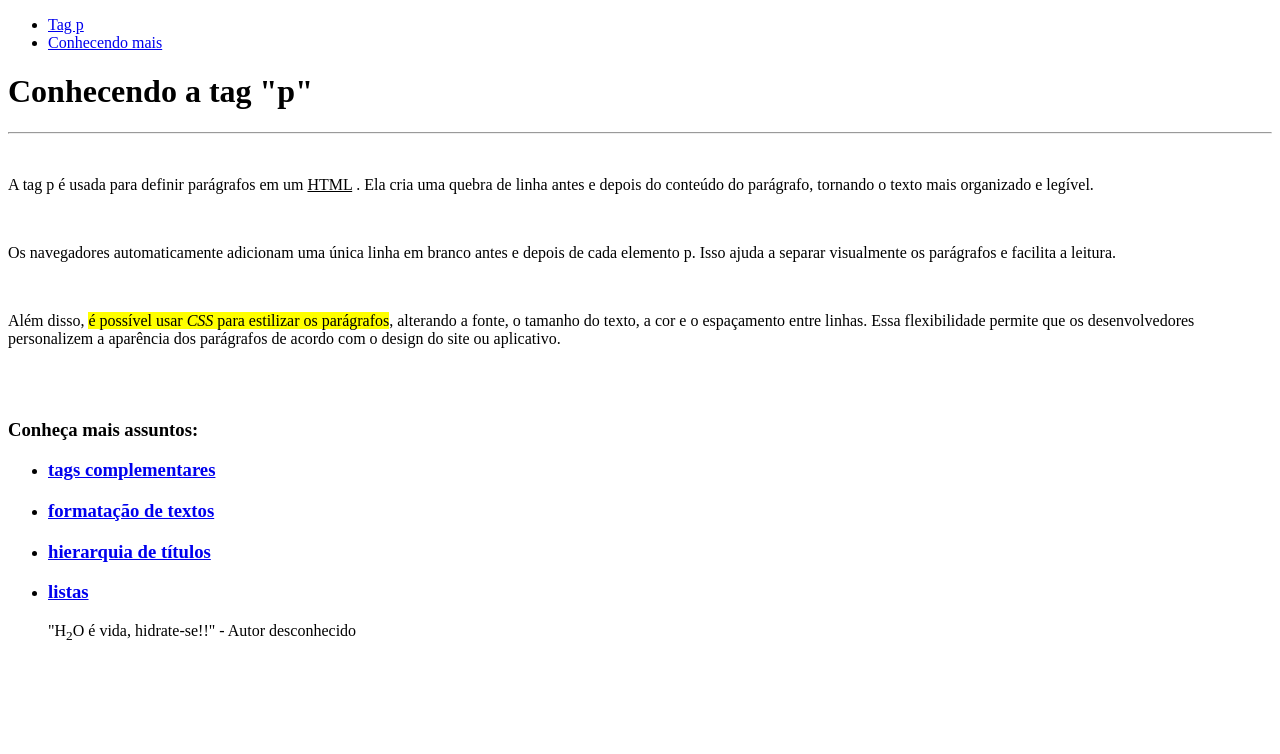
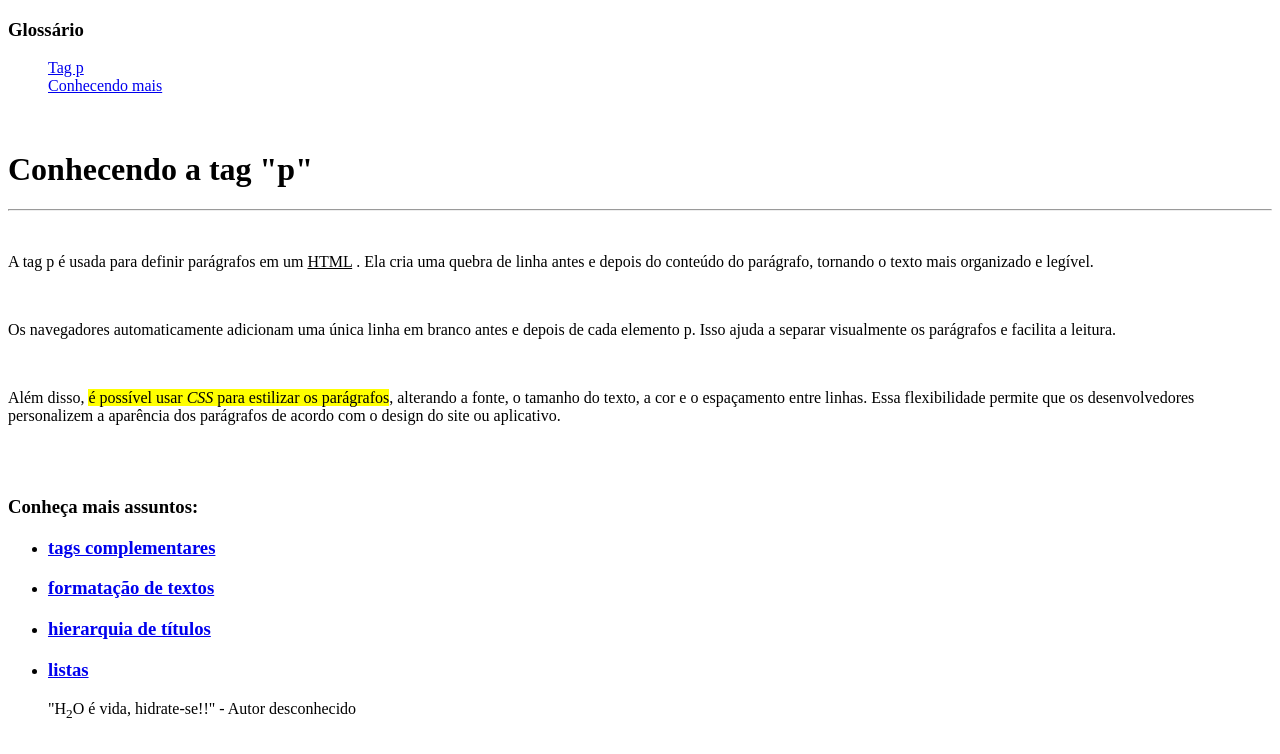
Before and after one commit to victorPereira2/TreinandoHTML, a plain HTML site: page index.html in a window 1280 px wide. Drawn offline with Linux system fonts and the light colour scheme.

Commit message:
Initial commit

```diff
--- a/index.html
+++ b/index.html
@@ -5,18 +5,16 @@
     <meta name="viewport" content="width=device-width, initial-scale=1.0">
     <title>Estudando HTML</title>
 </head>
-<body>
+<body><h3>Glossário</h3>
     <ul>
-        <li>
 
             <a href="#conhecendo">Tag p</a>
-        </li>
-        <li>
+        <br>
+
             <a href="#mais"> Conhecendo mais</a>
-        </li>
 
     </ul>
-
+<br>
     <h1 id="conhecendo"> <strong> Conhecendo a tag "p" </strong></h1>
     <hr/>
     <br>
```
